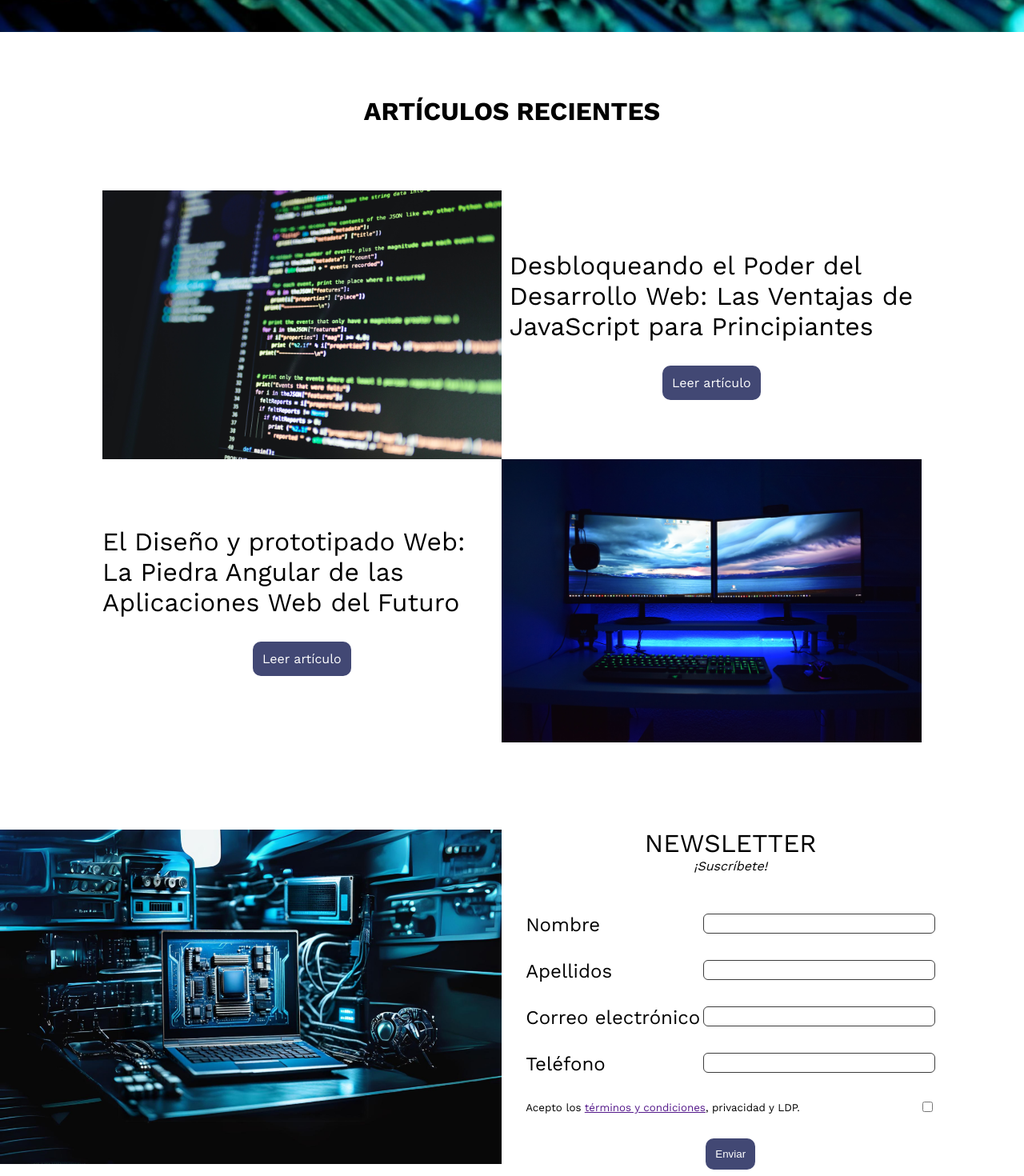
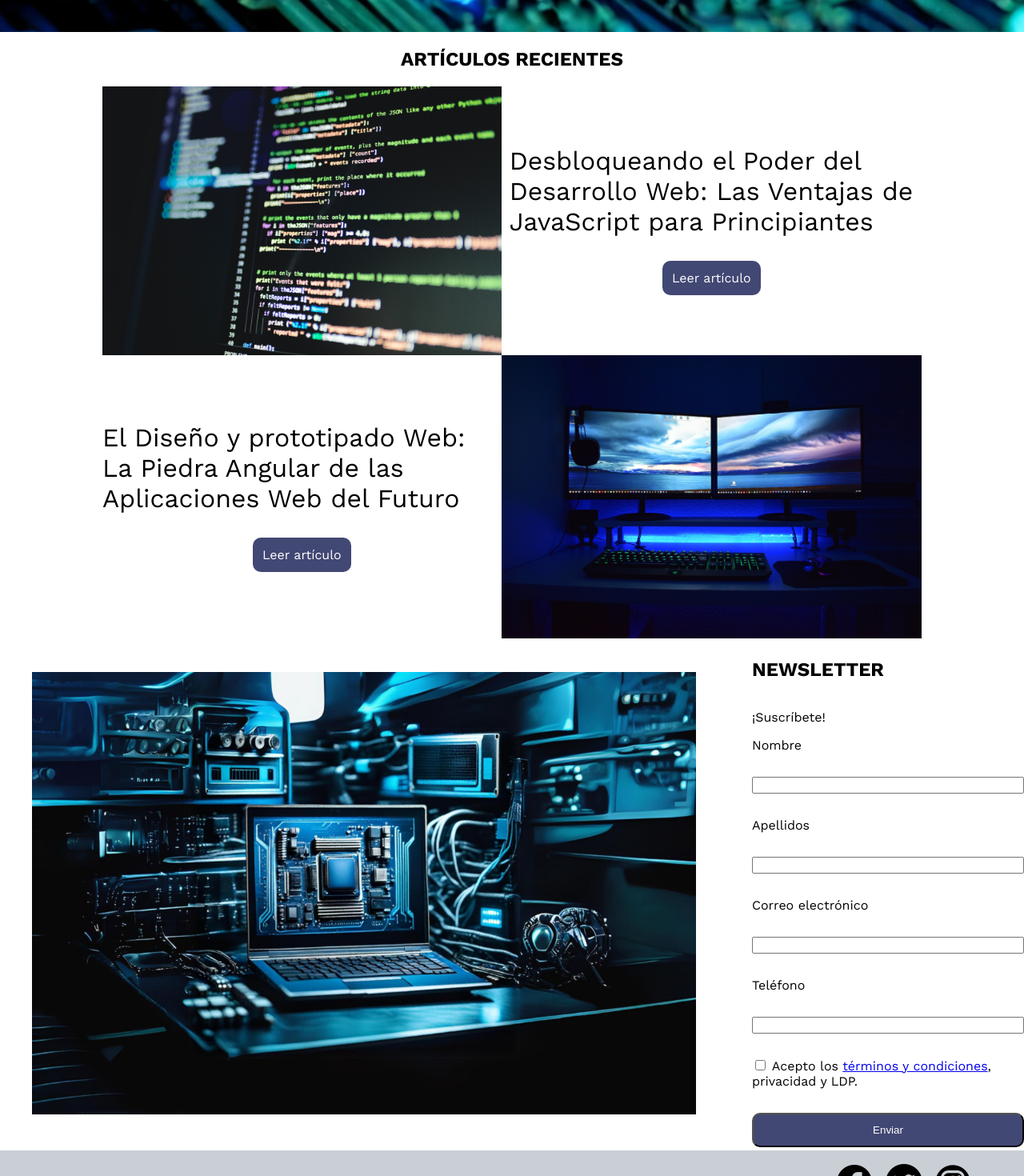
Before and after one commit to Zemak96/codeat, an Angular app: page /inicio in a window 1280 px wide. Shown: the part 760-2230 px from the top of the page at 80% size. Built offline with nearby package versions, Linux system fonts and the light colour scheme.

Commit message:
Logo actualizado

```diff
--- a/src/app/inicio/inicio.component.css
+++ b/src/app/inicio/inicio.component.css
@@ -2,7 +2,7 @@
     width: 100%;
     height: 100%;
 }
-.imagen{
+header{
     width: 100%;
     min-height: calc(100vh - 80px);
     background: url('../../assets/img/1250px/01_cabecera_IA.png');
@@ -14,7 +14,7 @@
     justify-content: center;
     align-items: center;
 }
-h1{
+header h1{
     font-size: 4rem;
     color: white;
     font-family: inter;
@@ -22,7 +22,15 @@ h1{
     text-transform: uppercase;
     text-align: center;
 }
-.articulosrec{
+header h2{
+    font-size: 4rem;
+    color: white;
+    font-family: inter;
+    font-weight: 200;
+    text-transform: uppercase;
+    text-align: center;
+}
+.articulos-recientes{
     display: flex;
     flex-direction: column;
     align-items: center;
@@ -100,7 +108,7 @@ height: 100%;
 .imagenews img{
  height: 100%;
 }
-.news{
+.contenido-newsletter{
     width: 40%;
     display: flex;
     flex-direction: column;
--- a/src/app/inicio/inicio.component.html
+++ b/src/app/inicio/inicio.component.html
@@ -1,7 +1,10 @@
 <div class="inicio">
-    <section class="imagen"><h1>codeat<br><br>tu web de noticias de informática</h1></section>
-    <section class="articulosrec">
-        <h2 class="titarticulos">ARTÍCULOS RECIENTES</h2>
+    <header>
+      <h1>codeat</h1>
+      <h2>Tu web de noticias de informática</h2>
+    </header>
+    <section class="articulos-recientes">
+      <h2>ARTÍCULOS RECIENTES</h2>
       <div class="articulos">
         <div class="imagena">
             <img src="../../assets/img/1250px/01_Art1.png" alt="">
@@ -20,30 +23,26 @@
     </div>
     </section>
     <section class="newsletter">
-        <div class="imagenews"><img src="../../assets/img/1250px/04_cabecera_IA.png" alt=""></div>
-        <div class="news">
-            <div class="newstit">
+      <figure>
+        <img src="../../assets/img/1250px/04_cabecera_IA.png" alt="Imagen del newsletter">
+      </figure>
+      <div class="contenido-newsletter">
         <h2>NEWSLETTER</h2>
         <p>¡Suscríbete!</p>
-            </div>
-            <form action="">
-                <div class="nombre">
-                    <label class="labeltexto" for="nombre">Nombre</label><input class="texto" type="text" name="nombre" id="nombre">
-                </div>
-                <div class="ape">
-                    <label class="labeltexto" for="ape">Apellidos</label><input class="texto" type="text" name="ape" id="ape">
-                </div>
-                <div class="email">
-                    <label class="labeltexto" for="email">Correo electrónico</label><input class="texto" type="text" name="email" id="email">
-                </div>
-                <div class="telefono"><label class="labeltexto" for="telefono">Teléfono</label><input class="texto" type="text" name="telefono" id="telefono">
-                </div>
-                <div class="terminos">
-                    <label  class="labelterminos" for="terminos">Acepto los <a href="">términos y condiciones</a>, privacidad y LDP.</label><input class="check" type="checkbox" name="terminos" id="terminos">
-                </div>
-                <div class="enviar"><input type="submit" class="submit boton" value="Enviar"/></div>
+        <form action="#">
+          <label for="nombre">Nombre</label>
+          <input type="text" id="nombre" name="nombre" aria-label="Nombre">
+          <label for="apellidos">Apellidos</label>
+          <input type="text" id="apellidos" name="apellidos" aria-label="Apellidos">
+          <label for="correo-electronico">Correo electrónico</label>
+          <input type="email" id="correo-electronico" name="correo-electronico" aria-label="Correo electrónico">
+          <label for="telefono">Teléfono</label>
+          <input type="tel" id="telefono" name="telefono" aria-label="Teléfono">
+          <label for="terminos">
+            <input type="checkbox" id="terminos" name="terminos"> Acepto los <a href="#">términos y condiciones</a>, privacidad y LDP.
+          </label>
+          <button type="submit" class="boton">Enviar</button>
         </form>
       </div>
-
     </section>
   </div>
```
Also changed, not shown: src/assets/img/logov2.svg. Lines whose indentation alone changed are shown as unchanged.
